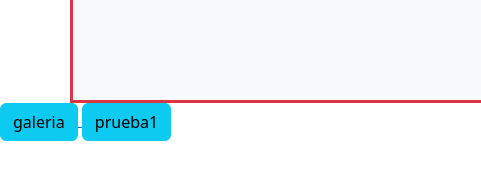
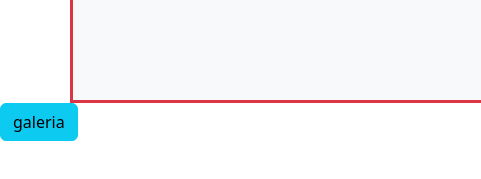
Before and after one commit to willi-97gonza/pagina-con-galeria, a plain HTML site: page index.html in a window 1280 px wide. Shown: the part 363-542 px from the top of the page, 0-481 px from the left. Drawn offline with Linux system fonts and the light colour scheme.

Commit message:
eliminar boton prueba

```diff
--- a/index.html
+++ b/index.html
@@ -42,8 +42,6 @@
         <button class="btn btn-info">galeria</button>
 
     </a>
-    <a href="prueba1.html">
-        <button class="btn btn-info">prueba1</button>
-    </a>
+
 </body>
     </html>
```
